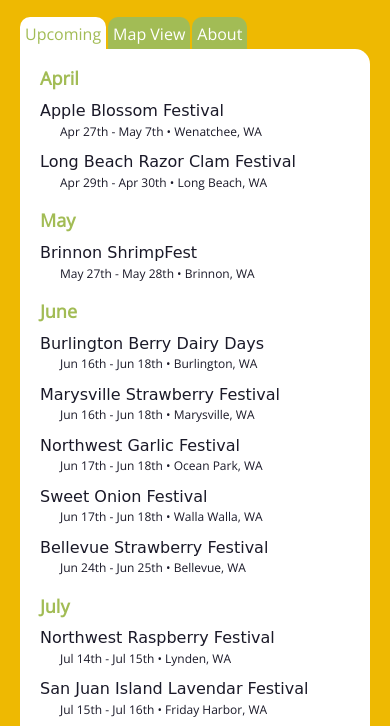
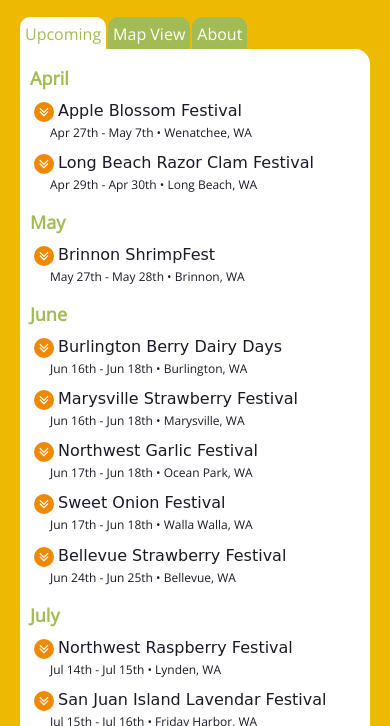
Before and after one commit to 1gb/cornucopication, a website: page index.html in a window 390 px wide. Shown: the part 94-820 px from the top of the page. Drawn offline with nearby package versions, Linux system fonts and the light colour scheme; some packages are replaced by stand-ins of ours; a web font is replaced by a local one.

Commit message:
more style tweaks, preppig for calendar button

```diff
--- a/css/app.css
+++ b/css/app.css
@@ -42,6 +42,10 @@ html body {
 .tabs {
   text-align: left;
   display: block;
+}
+
+.tab-item {
+  cursor: pointer;
 }
 
 .tabs ul {
@@ -115,6 +119,10 @@ html body {
   color: #ef8903;
   font-size: 36px;
   margin-bottom: 30px;
+}
+
+.festival-list li {
+  cursor: pointer;
 }
 
 .festival-name {
@@ -215,11 +223,11 @@ ul {
   }
 
   .month-group h3 {
-    padding-left: 10px;
+    padding-left: 0;
   }
 
   .month-group ul {
-    padding-left: 10px;
+    padding-left: 0;
   }
 
   .sub-heading {
@@ -229,6 +237,7 @@ ul {
 
   .festival-name {
     font-size: 16px;
+    word-wrap: break-word;
   }
 
   .entry {
@@ -257,6 +266,10 @@ ul {
   }
 
   .downIcon {
-    display: none;
+    font-size: 16px;
+    color: white;
+    width: 20px;
+    height: 20px;
+    margin: 2px 4px;
   }
 }
--- a/js/main.js
+++ b/js/main.js
@@ -55,8 +55,17 @@ $(document).ready(function() {
 
     events.forEach( function(element) {
       var thisMonth = element.monthString.toLowerCase();
-      var downIcon = '<div class="downIcon"><i class="fa fa-angle-double-down fa-3x" aria-hidden="true"></i></div>';
+      var downIcon = '<span class="downIcon"><i class="fa fa-angle-double-down" aria-hidden="true"></i></span>';
       var eventUrl = '<div class="event-url"><a href="' + element.url + '" target="_blank">Visit the ' + element.name + ' Website</a></div>';
+      var calendar = '<span class="addtocalendar atc-style-blue">' + // From http://addtocalendar.com/
+              '<var class="atc_event">' +
+                  '<var class="atc_date_start">' + '</var>' +
+                  '<var class="atc_date_end">2016-05-04 18:00:00</var>' +
+                  '<var class="atc_title">Star Wars Day Party</var>' +
+                  '<var class="atc_description">May the force be with you</var>' +
+                  '<var class="atc_location">Tatooine</var>' +
+              '</var>' +
+          '</span>';
 
       // If a month section doesn't exist, create one
       if ( document.getElementById(thisMonth) === null ) {
@@ -65,8 +74,7 @@ $(document).ready(function() {
             '<h3 class="sub-heading">' + element.monthString + '</h3>' +
             '<ul class="festival-list">' +
               '<li class="item collapsed" data-toggle="collapse" data-target="#' + element.eventId + '">' +
-              downIcon +
-                '<div class="festival-name">' + element.name + '</div>' +
+                '<div class="festival-name">' + downIcon + element.name + '</div>' +
                 '<div class="entry">' +
                   '<span class="date">' + element.dateStart + ' - ' + element.dateEnd + '</span>' + ' • ' + element.city +
                   '<div id="' + element.eventId + '" class="single-event collapse">' + element.desc + eventUrl + '</div>' +
@@ -76,8 +84,7 @@ $(document).ready(function() {
       } else {
         $('#' + thisMonth + ' .festival-list').append(
           '<li class="item collapsed" data-toggle="collapse" data-target="#' + element.eventId + '">' +
-          downIcon +
-            '<div class="festival-name">' + element.name + '</div>' +
+            '<div class="festival-name">' + downIcon + element.name + '</div>' +
             '<div class="entry">' +
               '<span class="date">' + element.dateStart + ' - ' + element.dateEnd + '</span> • ' + element.city +
               '<div id="' + element.eventId + '" class="single-event collapse">' + element.desc + eventUrl + '</div>' +
```
